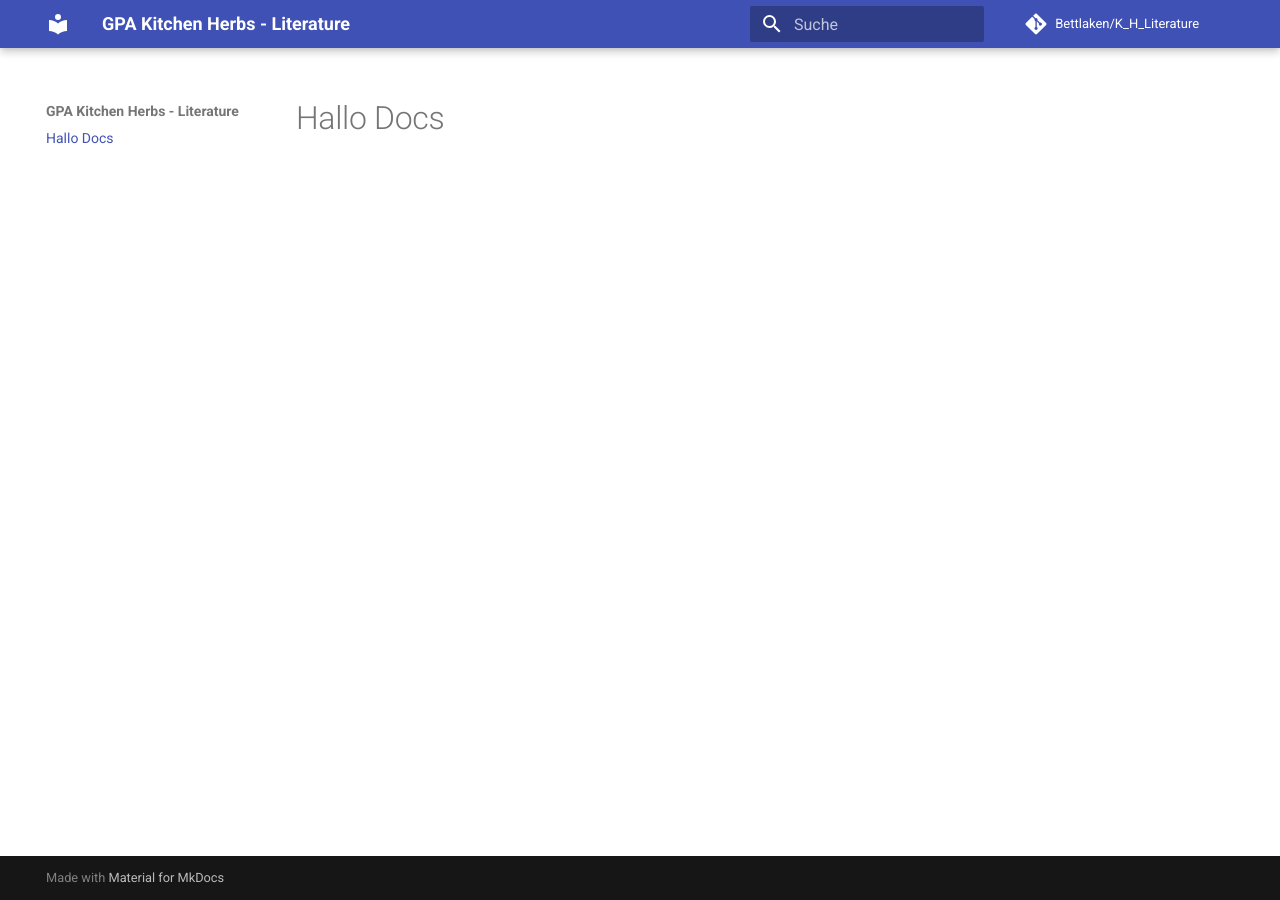
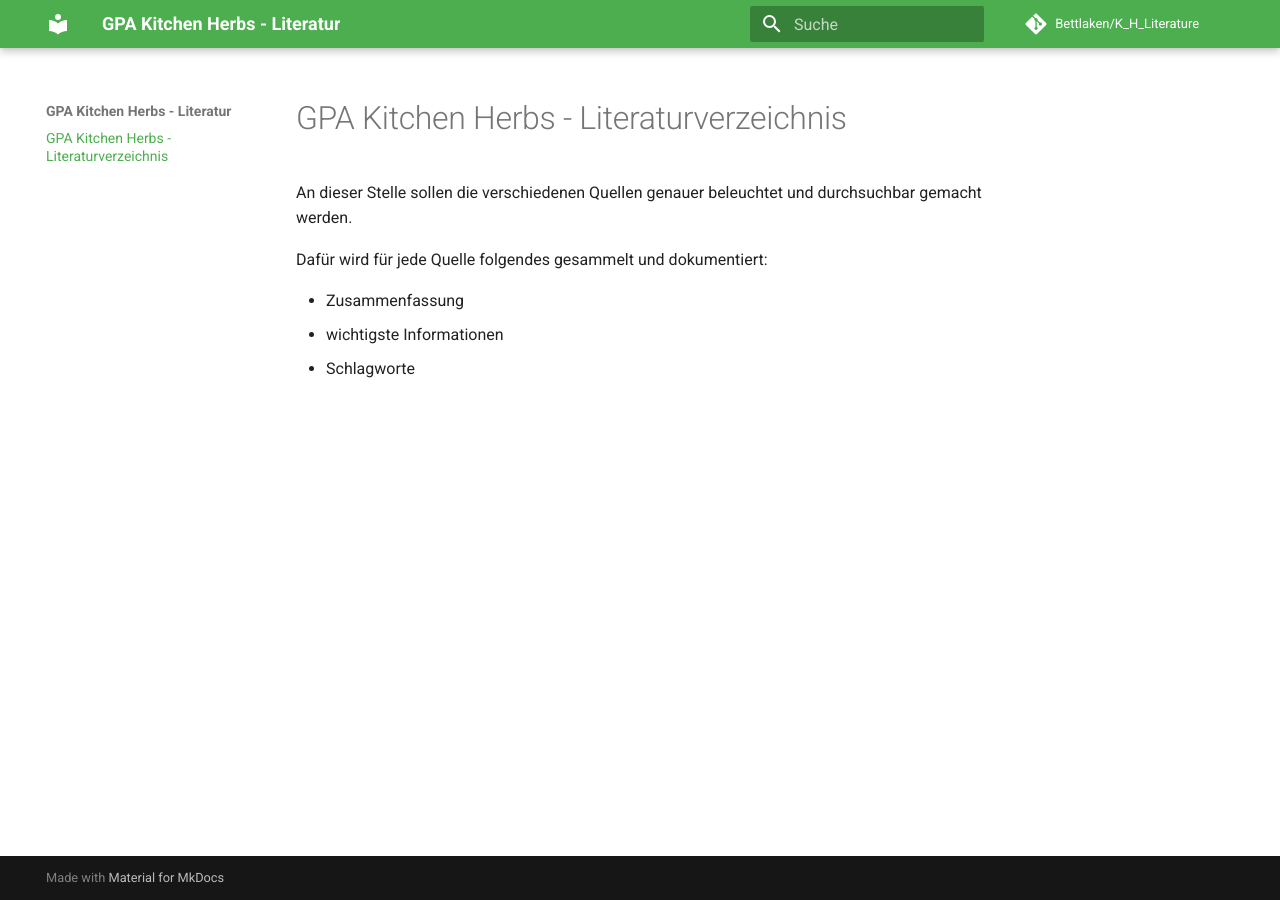
Before and after one commit to GP-Digital-Kitchen-Herbs/documentation, an MkDocs documentation site: the page built from docs/index.md, in a window 1280 px wide. Built offline with MkDocs 1.6.1 and Material for MkDocs 9.7.7, drawn with Linux system fonts in a browser that asks for light colours; comment, search, counter and statistics services are not loaded.

Commit message:
Update homepate and configuration

```diff
--- a/docs/index.md
+++ b/docs/index.md
@@ -1 +1,14 @@
-# Hallo Docs
+-----------------------------
+title: Start
+author: Johannes
+-----------------------------
+
+# GPA Kitchen Herbs - Literaturverzeichnis
+
+An dieser Stelle sollen die verschiedenen Quellen genauer beleuchtet und durchsuchbar gemacht werden.
+
+Dafür wird für jede Quelle folgendes gesammelt und dokumentiert:
+
+* Zusammenfassung
+* wichtigste Informationen
+* Schlagworte
--- a/mkdocs.yml
+++ b/mkdocs.yml
@@ -1,6 +1,6 @@
 # Project information
-site_name: GPA Kitchen Herbs - Literature
-site_description: Literature Wiki for the GPA Kitchen Herbs project
+site_name: GPA Kitchen Herbs - Literatur
+site_description: Literatur-Wiki für das GPA Küchenkräuter Projekt
 site_author: GPA Team
 
 # Repository
@@ -12,14 +12,15 @@ theme:
   name: material
   language: de
   palette:
-    primary: indigo
-    accent: indigo
+    primary: green
+    accent: light-green
   font:
     text: Roboto
     code: Roboto Mono
 
 # Extensions
 markdown_extensions:
+  - meta
   - admonition
   - codehilite:
       guess_lang: false
```
